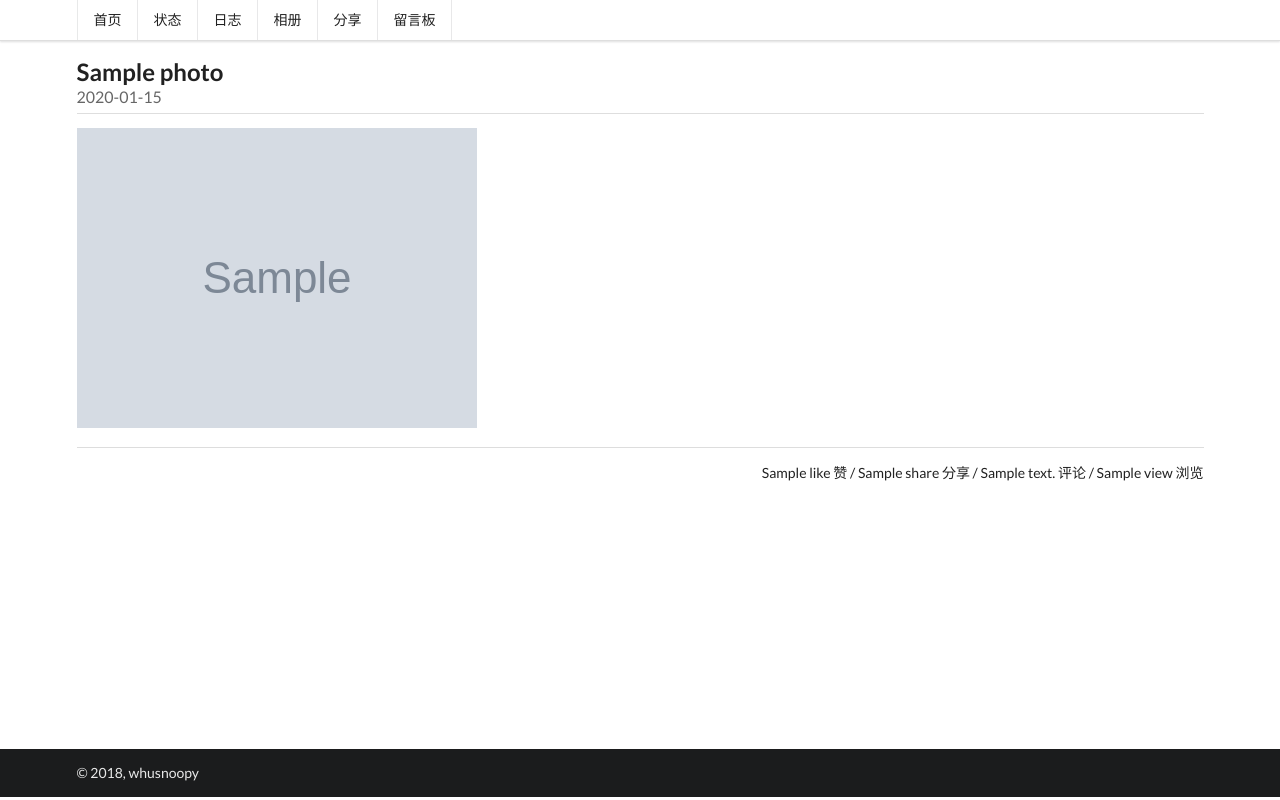
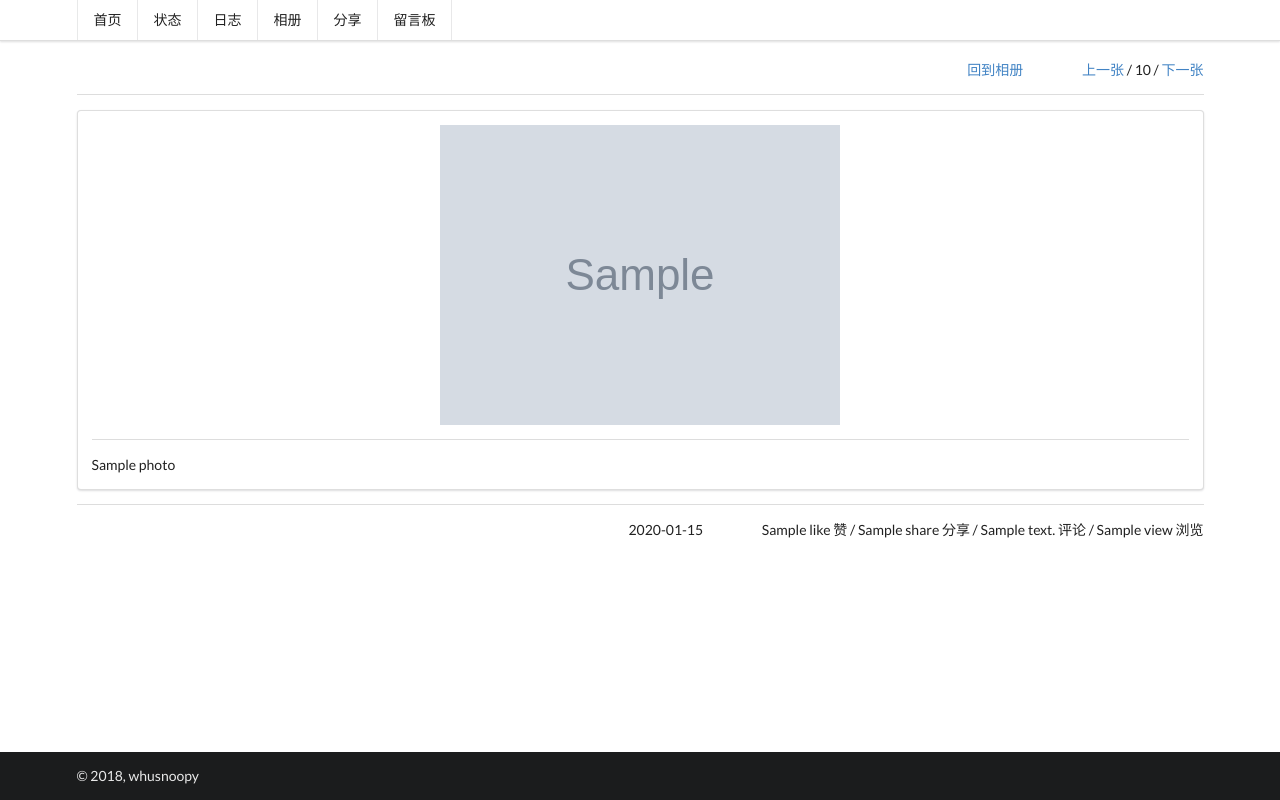
Before and after one commit to whusnoopy/renrenBackup, a Python web app: template templates/photo.html in a window 1280 px wide. Run offline with Jinja, Linux system fonts and the light colour scheme; the template is opened without the code that fills it: most values are stand-ins (such as "Sample title", 1, 10 or a date in 2020); grey boxes marked "Sample" are stand-in pictures; some libraries are stand-ins or nearby versions.

Commit message:
MOD: 抓相册时保持相册内照片有序

```diff
--- a/models.py
+++ b/models.py
@@ -84,7 +84,10 @@ class Album(BaseModel):
 class Photo(BaseModel):
     id = IntegerField(unique=True)
     album_id = IntegerField(index=True)
-    t = DateTimeField(index=True)
+    pos = IntegerField(index=True)
+    prev = IntegerField()
+    next = IntegerField()
+    t = DateTimeField()
     title = CharField()
     src = CharField()
     comment = IntegerField()
--- a/templates/photo.html
+++ b/templates/photo.html
@@ -1,16 +1,27 @@
 {% extends "layout.html" %}
 
 {% block content %}
-<h2 class="ui dividing header">
-    {{ photo.title|safe }}
-    <div class="sub header">{{ photo.t.strftime("%Y-%m-%d") }}</div>
-</h2>
+<div class="entry-info">
+    <a href="{{ url_for('album_detail_entry', album_id=photo.album_id) }}">回到相册</a>
+    <span class="entry-stat">
+        <a href="{{ url_for('photo_detail_page', photo_id=photo.prev) }}">上一张</a> /
+        {{ photo.pos + 1 }} /
+        <a href="{{ url_for('photo_detail_page', photo_id=photo.next) }}">下一张</a>
+    </span>
+</div>
+<div class="ui divider"></div>
 
-<img src="{{ photo.src }}">
+<div class="ui segment">
+    <img class="ui centered image" src="{{ photo.src }}">
+    <div class="ui divider"></div>
+    <p>
+        {{ photo.title|safe }}
+    </p>
+</div>
 
 <div class="ui divider"></div>
-<div class="entry-info" onclick="showComments(event, {{ photo.id }})">
-    {{ photo.like }} 赞 / {{ photo.share }} 分享 / {{ photo.comment }} 评论 / {{ photo.view }} 浏览
+<div class="entry-info entry-popover" onclick="showComments(event, {{ photo.id }})">
+    <span class="entry-time">{{ photo.t.strftime("%Y-%m-%d") }}</span>
+    <span class="entry-stat">{{ photo.like }} 赞 / {{ photo.share }} 分享 / {{ photo.comment }} 评论 / {{ photo.view }} 浏览</span>
 </div>
-
 {% endblock %}
--- a/web.py
+++ b/web.py
@@ -97,7 +97,7 @@ def album_detail_page(album_id=0, page=0):
     uids = list(set([c['authorId'] for c in comments] + [l['uid'] for l in likes]))
     users = dict([(u['uid'], {'name': u['name'], 'headPic': u['headPic']}) for u in User.select().where(User.uid.in_(uids)).dicts()])
 
-    photos = list(Photo.select().where(Photo.album_id==album_id).order_by(Photo.id.desc()).paginate(page, config.ITEMS_PER_PAGE).dicts())
+    photos = list(Photo.select().where(Photo.album_id==album_id).order_by(Photo.pos).paginate(page, config.ITEMS_PER_PAGE).dicts())
     return render_template("album.html", album=album, page=page, total_page=total_page, comments=comments, likes=likes, users=users, photos=photos)
 
 
```
Also changed, not shown: crawl/album.py (+6 -1 lines).
